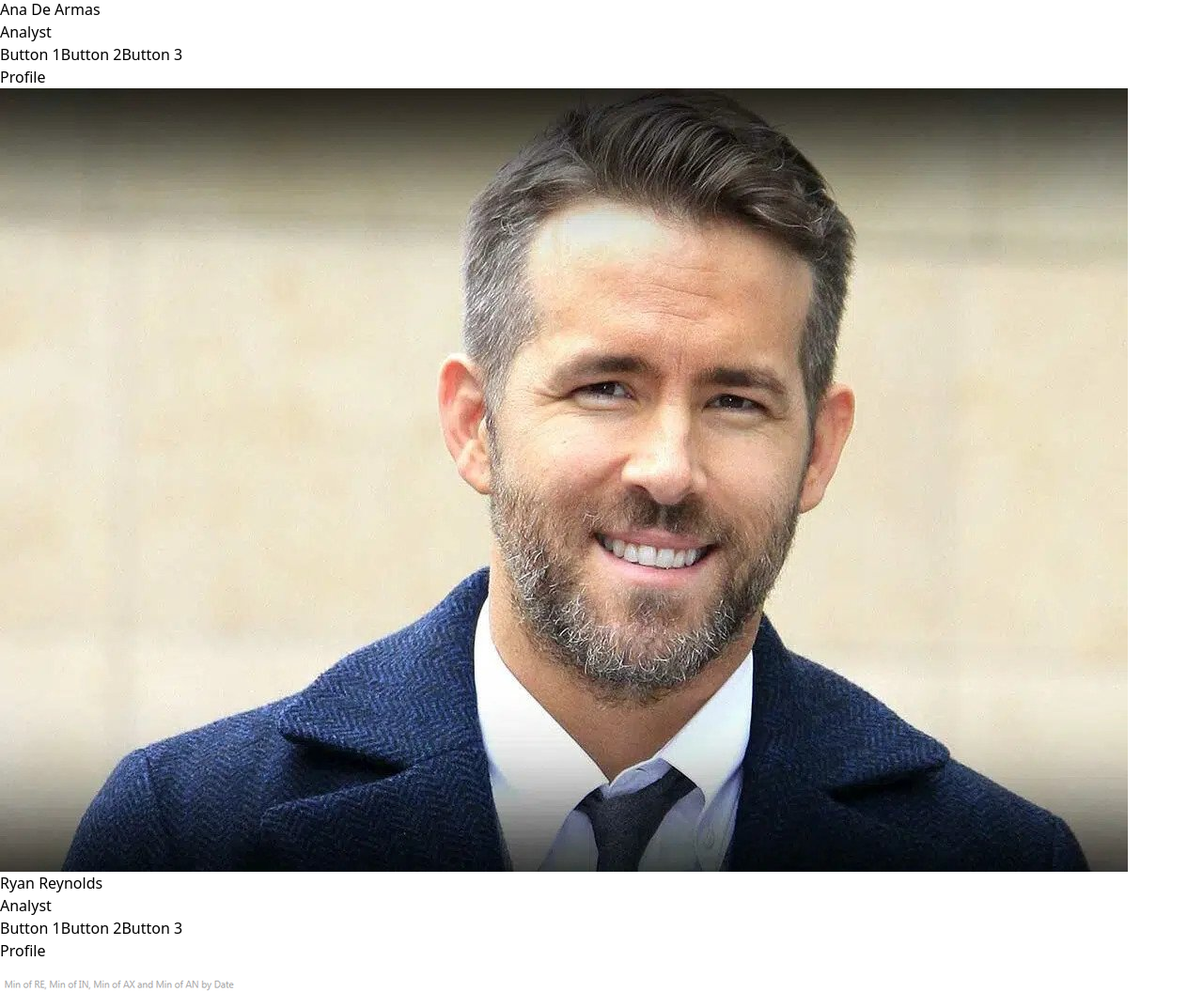
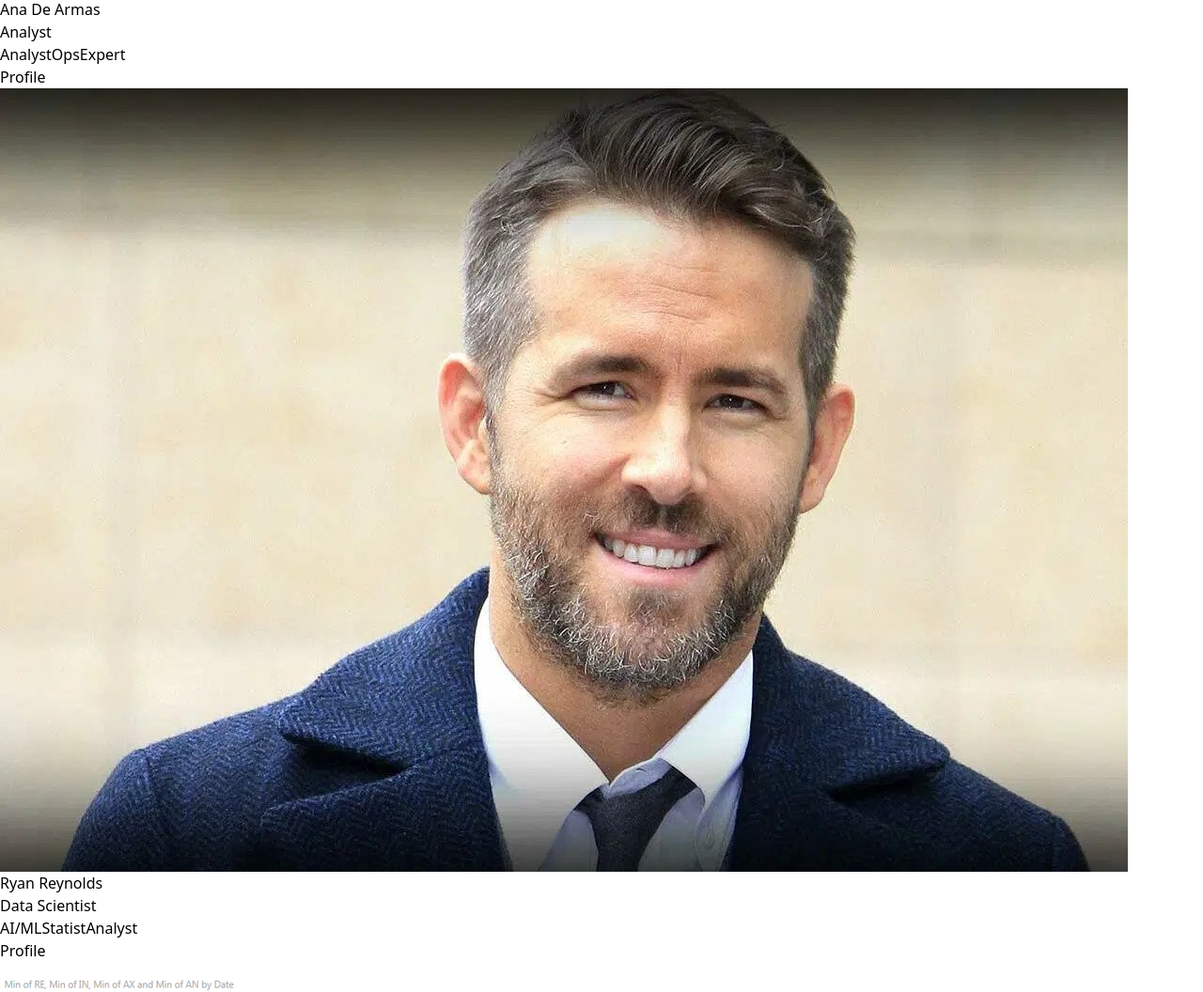
Before and after one commit to notjawad404/Frontend-Web-Development, a React (Vite) app: page / in a window 1280 px wide. Shown: the part 4066-5122 px from the top of the page at 94% size. Built offline with nearby package versions, Linux system fonts and the light colour scheme.

Commit message:
Updated Dashboard App

```diff
--- a/src/Dashboard/Dashboard.jsx
+++ b/src/Dashboard/Dashboard.jsx
@@ -102,31 +102,34 @@ export default class Dashboard extends Component {
                     </div>
                 </div>
 
-                <div className="grid grid-cols-4 gap-8 mx-14">
-                    <div className="col-span-1 bg-gray-200 flex flex-col items-center">
-                        <img className="w-10 rounded-full px-3 py-2" src={girl} alt="girl" />
+                <div className="grid grid-cols-4 gap-8 mx-14 mb-4">
+                    <div className="col-span-1 bg-gray-200 flex flex-col items-center py-2 rounded-lg">
+                        <img className="w-20 h-20 rounded-full px-3 py-2" src={girl} alt="girl" />
                         <h1 className="text-center mt-2">Ana De Armas</h1>
                         <h1 className="text-center text-sm">Analyst</h1>
                         <div className="flex justify-center mt-4">
-                            <button className="hover:bg-red-700 text-white mx-1 text-xs px-2 py-1 rounded-lg">Button 1</button>
-                            <button className="hover:bg-red-700 text-white mx-1 text-xs px-2 py-1 rounded-lg">Button 2</button>
-                            <button className="bg-red-700 hover:bg-red-700 text-white mx-1 text-xs px-2 py-1 rounded-lg">Button 3</button>
+                            <button className="bg-red-700 hover:bg-blue-400 text-white mx-1 text-xs px-2 py-1 rounded-lg">Analyst</button>
+                            <button className="bg-red-700 hover:bg-blue-400 text-white mx-1 text-xs px-2 py-1 rounded-lg">Ops</button>
+                            <button className="bg-red-700 hover:bg-blue-400 text-white mx-1 text-xs px-2 py-1 rounded-lg">Expert</button>
                         </div>
-                        <button className="bg-red-500 hover:bg-red-700 text-white mt-5 py-2 px-4 rounded-lg">Profile</button>
+                        <button className="bg-blue-500 hover:bg-red-700 text-white mt-5 py-2 px-4 rounded-lg">Profile</button>
                     </div>
-                    <div className="col-span-1 bg-gray-200 flex flex-col items-center">
-                        <img className="w-10 rounded-full px-3 py-2" src={man} alt="man" />
+                    <div className="col-span-1 bg-gray-200 flex flex-col items-center py-2 rounded-lg">
+                        <img className="w-20 h-20 rounded-full px-3 py-2" src={man} alt="man" />
                         <h1 className="text-center mt-2">Ryan Reynolds</h1>
-                        <h1 className="text-center text-sm">Analyst</h1>
+                        <h1 className="text-center text-sm">Data Scientist</h1>
                         <div className="flex justify-center mt-4">
-                            <button className="hover:bg-red-700 text-white mx-1 text-xs px-2 py-1 rounded-lg">Button 1</button>
-                            <button className="hover:bg-red-700 text-white mx-1 text-xs px-2 py-1 rounded-lg">Button 2</button>
-                            <button className="bg-red-700 hover:bg-red-700 text-white mx-1 text-xs px-2 py-1 rounded-lg">Button 3</button>
+                            <button className="bg-red-700 hover:bg-blue-400 text-white mx-1 text-xs px-2 py-1 rounded-lg">AI/ML</button>
+                            <button className="bg-red-700 hover:bg-blue-400 text-white mx-1 text-xs px-2 py-1 rounded-lg">Statist</button>
+                            <button className="bg-red-700 hover:bg-blue-400 text-white mx-1 text-xs px-2 py-1 rounded-lg">Analyst</button>
+
                         </div>
-                        <button className="bg-red-500 hover:bg-red-700 text-white mt-5 py-2 px-4 rounded-lg">Profile</button>
+                        <button className="bg-blue-500 hover:bg-red-700 text-white mt-5 py-2 px-4 rounded-lg">Profile</button>
+
+
                     </div>
                     <div className="col-span-2 bg-gray-200 flex flex-col items-center">
-                        <img className="w-10 rounded-full px-3 py-2" src={graph} alt="graph" />
+                        <img className="w-full h-54 px-3 py-2" src={graph} alt="graph" />
                         <h1 className="text-center mt-2">Graph</h1>
                     </div>
                 </div>
--- a/src/ToDo/TodoScreen.jsx
+++ b/src/ToDo/TodoScreen.jsx
@@ -21,7 +21,7 @@ const ToDOScreen = () => {
 
   return (
     <div className="flex">
-      <nav className="bg-gray-800 w-1/4 h-auto">
+      <nav className="bg-gray-800 w-1/4 h-full">
         <div className="max-w-xs mx-auto px-4 sm:px-6 lg:px-8">
           <div className="flex items-center justify-center mt-4">
             <div>
```
